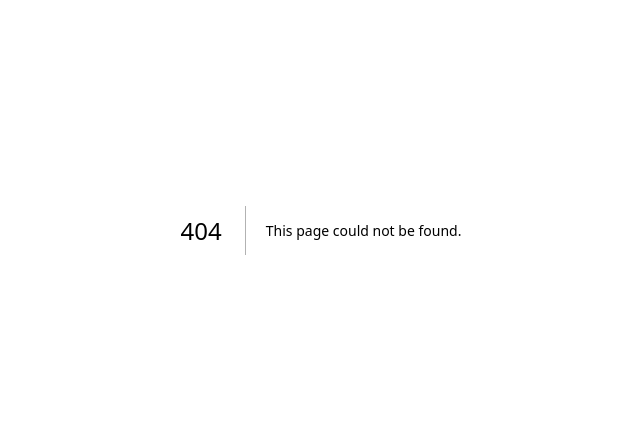
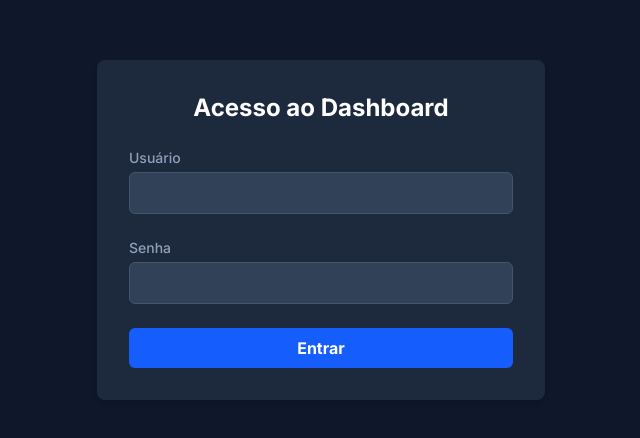
Before and after one commit to caiqueapenas-dev/meu-site-next, a Next.js app: page /login in a window 1280 px wide. Before the commit this address had no page. Shown: the part 170-608 px from the top of the page, without its empty margins (319-959 px from the left). Built offline with nearby package versions, Linux system fonts and the light colour scheme.

Commit message:
novo dashboard completo

```diff
--- a/package.json
+++ b/package.json
@@ -13,9 +13,11 @@
     "@fortawesome/free-brands-svg-icons": "^6.7.2",
     "@fortawesome/free-solid-svg-icons": "^6.7.2",
     "@fortawesome/react-fontawesome": "^0.2.2",
+    "cookie": "^1.0.2",
     "cors": "^2.8.5",
     "dotenv": "^17.2.0",
     "express": "^5.1.0",
+    "jsonwebtoken": "^9.0.2",
     "jspdf": "^3.0.1",
     "lucide-react": "^0.525.0",
     "mysql2": "^3.14.2",
@@ -27,6 +29,8 @@
   "devDependencies": {
     "@eslint/eslintrc": "^3",
     "@tailwindcss/postcss": "^4",
+    "@types/cookie": "^0.6.0",
+    "@types/jsonwebtoken": "^9.0.10",
     "@types/node": "^20",
     "@types/react": "^19",
     "@types/react-dom": "^19",
--- /dev/null
+++ b/src/app/api/auth/login/route.ts
@@ -0,0 +1,43 @@
+// src/app/api/auth/login/route.ts
+import { NextResponse } from 'next/server';
+import jwt from 'jsonwebtoken';
+import { serialize } from 'cookie';
+
+// Guarde esta chave em um local seguro! Idealmente, no seu .env.local
+const JWT_SECRET = process.env.JWT_SECRET || 'sua-chave-secreta-deve-ser-longa-e-segura';
+
+export async function POST(request: Request) {
+  try {
+    const body = await request.json();
+    const { username, password } = body;
+
+    // Suas credenciais. Em um projeto real, isso viria de um banco de dados.
+    const correct_username = 'admin';
+    const correct_password = '$r0ot_PHP/h0m3'; // Use sua senha segura aqui
+
+    if (username === correct_username && password === correct_password) {
+      // Credenciais corretas, crie o token
+      const token = jwt.sign({ username }, JWT_SECRET, {
+        expiresIn: '1h', // Token expira em 1 hora
+      });
+
+      // Serializa o cookie para ser enviado no cabeçalho da resposta
+      const serializedCookie = serialize('authToken', token, {
+        httpOnly: true, // Impede acesso via JavaScript no cliente (mais seguro)
+        secure: process.env.NODE_ENV !== 'development', // Use secure em produção
+        maxAge: 60 * 60, // 1 hora
+        path: '/',
+      });
+
+      return new Response(JSON.stringify({ message: 'Login bem-sucedido!' }), {
+        status: 200,
+        headers: { 'Set-Cookie': serializedCookie },
+      });
+    } else {
+      // Credenciais incorretas
+      return NextResponse.json({ message: 'Nome de usuário ou senha incorretos.' }, { status: 401 });
+    }
+  } catch (error) {
+    return NextResponse.json({ message: 'Erro no servidor.' }, { status: 500 });
+  }
+}
--- /dev/null
+++ b/src/app/api/auth/logout/route.ts
@@ -0,0 +1,18 @@
+// src/app/api/auth/logout/route.ts
+import { serialize } from 'cookie';
+import { NextResponse } from 'next/server';
+
+export async function POST() {
+  // Cria um cookie que expira no passado para removê-lo
+  const serializedCookie = serialize('authToken', '', {
+    httpOnly: true,
+    secure: process.env.NODE_ENV !== 'development',
+    maxAge: -1, // Expira imediatamente
+    path: '/',
+  });
+
+  return new Response(JSON.stringify({ message: 'Logout bem-sucedido.' }), {
+    status: 200,
+    headers: { 'Set-Cookie': serializedCookie },
+  });
+}
--- a/src/app/dashboard/page.tsx
+++ b/src/app/dashboard/page.tsx
@@ -2,16 +2,32 @@
 'use client';
 
 import { useState, useEffect } from 'react';
+import { useRouter } from 'next/navigation'; // [!code ++]
 import EditLeadModal from './EditLeadModal';
 import { Lead } from '../types';
 
-
 export default function DashboardPage() {
+  const router = useRouter(); // [!code ++]
   const [leads, setLeads] = useState<Lead[]>([]);
   const [isLoading, setIsLoading] = useState(true);
   const [error, setError] = useState<string | null>(null);
-  const [isModalOpen, setIsModalOpen] = useState(false); // [!code ++]
-  const [currentLead, setCurrentLead] = useState<Lead | null>(null); // [!code ++]
+  const [isModalOpen, setIsModalOpen] = useState(false);
+  const [currentLead, setCurrentLead] = useState<Lead | null>(null);
+
+  const handleLogout = async () => {
+    await fetch('/api/auth/logout', { method: 'POST' });
+    router.push('/login'); // Agora 'router' é conhecido
+  };
+
+<div className="flex justify-between items-center mb-8">
+    <h1 className="text-3xl font-bold text-white">Dashboard de Leads</h1>
+    <button
+        onClick={handleLogout}
+        className="bg-red-700 hover:bg-red-800 text-white font-bold py-2 px-4 rounded-md text-sm transition-colors"
+    >
+        Sair
+    </button>
+</div>
   // Função para buscar os dados da nossa API
   const fetchLeads = async () => {
     setIsLoading(true);
@@ -105,11 +121,17 @@ export default function DashboardPage() {
   }
 
   return (
-    <div className="bg-slate-900 min-h-screen p-8 text-slate-300">
-      <div className="max-w-4xl mx-auto">
-        <div className="flex justify-between items-center mb-8">
-          <h1 className="text-3xl font-bold text-white">Dashboard de Leads</h1>
-        </div>
+  <div className="bg-slate-900 min-h-screen p-8 text-slate-300">
+    <div className="max-w-4xl mx-auto">
+      <div className="flex justify-between items-center mb-8">
+        <h1 className="text-3xl font-bold text-white">Dashboard de Leads</h1>
+        <button
+            onClick={handleLogout}
+            className="bg-red-700 hover:bg-red-800 text-white font-bold py-2 px-4 rounded-md text-sm transition-colors"
+        >
+            Sair
+        </button>
+      </div>
 
         {leads.length === 0 ? (
           <div className="text-center bg-slate-800 p-10 rounded-lg">
--- /dev/null
+++ b/src/app/login/page.tsx
@@ -0,0 +1,83 @@
+// src/app/login/page.tsx
+'use client';
+
+import { useState } from 'react';
+import { useRouter } from 'next/navigation';
+
+export default function LoginPage() {
+  const router = useRouter();
+  const [username, setUsername] = useState('');
+  const [password, setPassword] = useState('');
+  const [error, setError] = useState('');
+  const [isLoading, setIsLoading] = useState(false);
+
+  const handleSubmit = async (e: React.FormEvent) => {
+    e.preventDefault();
+    setIsLoading(true);
+    setError('');
+
+    try {
+      const response = await fetch('/api/auth/login', {
+        method: 'POST',
+        headers: { 'Content-Type': 'application/json' },
+        body: JSON.stringify({ username, password }),
+      });
+
+      if (!response.ok) {
+        const data = await response.json();
+        throw new Error(data.message || 'Falha no login.');
+      }
+
+      // Se o login for bem-sucedido, redireciona para o dashboard
+      router.push('/dashboard');
+    } catch (err: any) {
+      setError(err.message);
+    } finally {
+      setIsLoading(false);
+    }
+  };
+
+  return (
+    <div className="flex items-center justify-center min-h-screen bg-slate-900">
+      <div className="w-full max-w-md p-8 space-y-6 bg-slate-800 rounded-lg shadow-md">
+        <h1 className="text-2xl font-bold text-center text-white">Acesso ao Dashboard</h1>
+        <form onSubmit={handleSubmit} className="space-y-6">
+          <div>
+            <label htmlFor="username" className="block text-sm font-medium text-slate-400">Usuário</label>
+            <input
+              id="username"
+              name="username"
+              type="text"
+              required
+              value={username}
+              onChange={(e) => setUsername(e.target.value)}
+              className="w-full px-3 py-2 mt-1 text-white bg-slate-700 border border-slate-600 rounded-md focus:outline-none focus:ring-2 focus:ring-blue-500"
+            />
+          </div>
+          <div>
+            <label htmlFor="password" className="block text-sm font-medium text-slate-400">Senha</label>
+            <input
+              id="password"
+              name="password"
+              type="password"
+              required
+              value={password}
+              onChange={(e) => setPassword(e.target.value)}
+              className="w-full px-3 py-2 mt-1 text-white bg-slate-700 border border-slate-600 rounded-md focus:outline-none focus:ring-2 focus:ring-blue-500"
+            />
+          </div>
+          <div>
+            <button
+              type="submit"
+              disabled={isLoading}
+              className="w-full px-4 py-2 font-bold text-white bg-blue-600 rounded-md hover:bg-blue-700 focus:outline-none focus:ring-2 focus:ring-offset-2 focus:ring-blue-500 disabled:opacity-50"
+            >
+              {isLoading ? 'Entrando...' : 'Entrar'}
+            </button>
+          </div>
+          {error && <p className="text-sm text-center text-red-400">{error}</p>}
+        </form>
+      </div>
+    </div>
+  );
+}
--- /dev/null
+++ b/src/middleware.ts
@@ -0,0 +1,28 @@
+// middleware.ts
+import { NextResponse } from 'next/server';
+import type { NextRequest } from 'next/server';
+
+export function middleware(request: NextRequest) {
+  // Pega o token do cookie da requisição
+  const token = request.cookies.get('authToken')?.value;
+
+  // Se o usuário está tentando acessar o dashboard sem um token,
+  // redireciona para a página de login.
+  if (!token && request.nextUrl.pathname.startsWith('/dashboard')) {
+    const loginUrl = new URL('/login', request.url);
+    return NextResponse.redirect(loginUrl);
+  }
+
+  // Se o usuário está logado e tenta acessar a página de login,
+  // redireciona para o dashboard.
+  if (token && request.nextUrl.pathname.startsWith('/login')) {
+     return NextResponse.redirect(new URL('/dashboard', request.url));
+  }
+
+  return NextResponse.next();
+}
+
+// Define quais rotas serão protegidas pelo middleware
+export const config = {
+  matcher: ['/dashboard/:path*', '/login'],
+};
```
Also changed, not shown: 1 other file (tests, documents, lock files or other folders).
